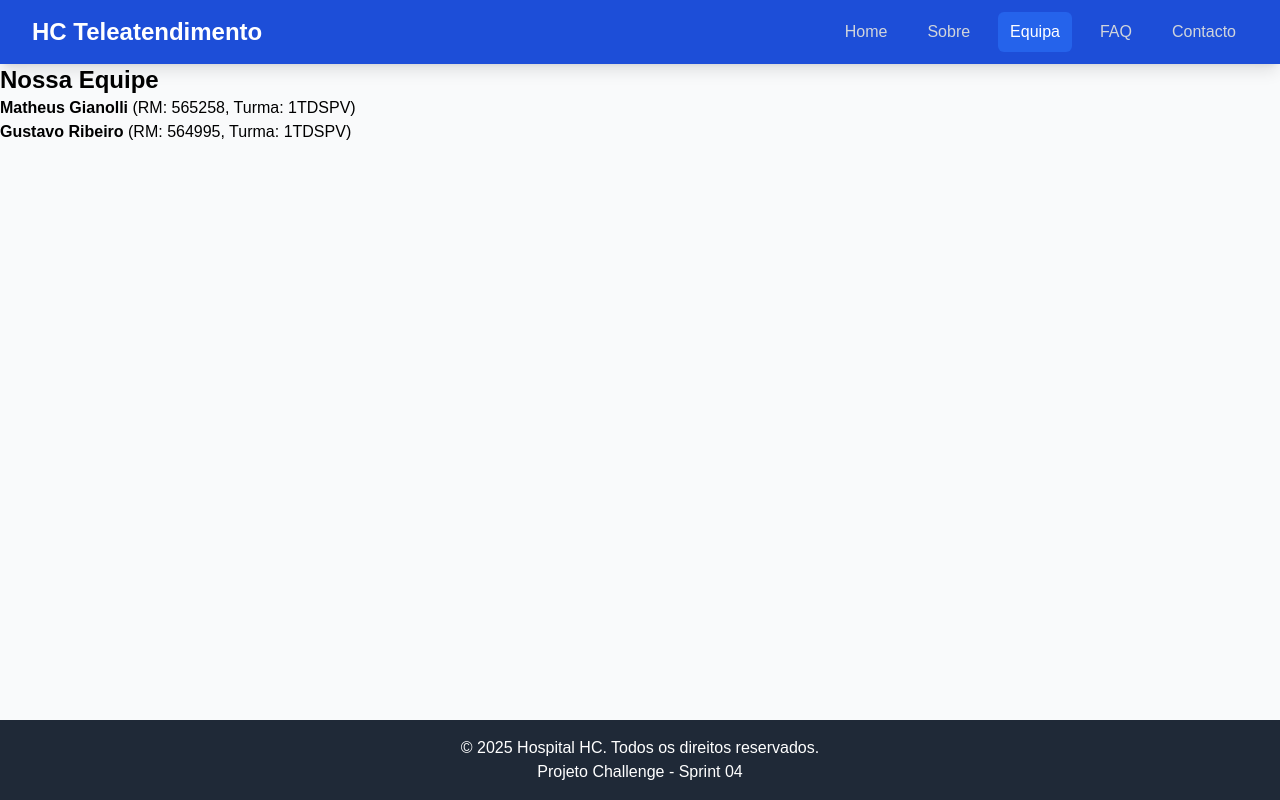
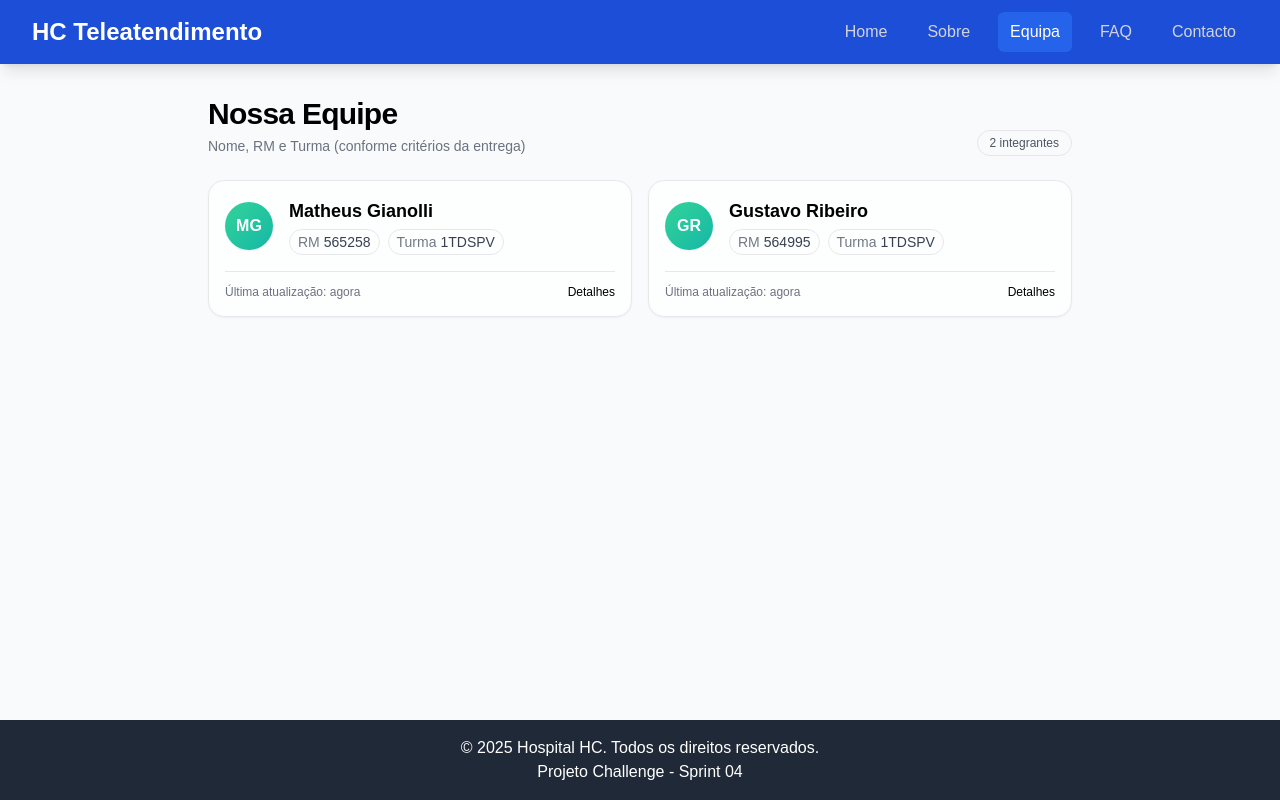
Before and after one commit to MatheusGianolli/CHALLENGEsprint4, a React (Vite) app: page /team in a window 1280 px wide. Built offline with nearby package versions, Linux system fonts and the light colour scheme.

Commit message:
feat: estilizacao da pagina de integrantes

```diff
--- a/src/pages/Integrantes.tsx
+++ b/src/pages/Integrantes.tsx
@@ -1,25 +1,96 @@
 import React from 'react';
 import type { Integrante } from '../types/integrantes';
 
-// Lista de integrantes (eventualmente virá da API)
+// Dica: se vier de API depois, só substituir este array
 const equipe: Integrante[] = [
   { nome: 'Matheus Gianolli', rm: 565258, turma: '1TDSPV' },
   { nome: 'Gustavo Ribeiro', rm: 564995, turma: '1TDSPV' },
 ];
 
+const getIniciais = (nome: string) =>
+  nome
+    .split(' ')
+    .map(p => p[0])
+    .join('')
+    .slice(0, 2)
+    .toUpperCase();
+
 const Integrantes: React.FC = () => {
   return (
-    <div>
-      <h2 className="text-2xl font-bold">Nossa Equipe</h2>
-      <ul>
+    <section aria-labelledby="titulo-integrantes" className="mx-auto max-w-4xl px-4 py-8">
+      <header className="mb-6 flex items-end justify-between">
+        <div>
+          <h2 id="titulo-integrantes" className="text-3xl font-extrabold tracking-tight">
+            Nossa Equipe
+          </h2>
+          <p className="mt-1 text-sm text-gray-500 dark:text-gray-400">
+            Nome, RM e Turma (conforme critérios da entrega)
+          </p>
+        </div>
+        {/* contador opcional */}
+        <span className="rounded-full border px-3 py-1 text-xs text-gray-600 dark:text-gray-300">
+          {equipe.length} integrante{equipe.length > 1 ? 's' : ''}
+        </span>
+      </header>
+
+      <ul
+        role="list"
+        className="grid gap-4 sm:grid-cols-2"
+      >
         {equipe.map((membro) => (
-          <li key={membro.rm}>
-            {/* Penalidade: Mostrar Nome, RM e Turma */}
-            <strong>{membro.nome}</strong> (RM: {membro.rm}, Turma: {membro.turma})
+          <li
+            key={membro.rm}
+            className="group rounded-2xl border bg-white/70 p-4 shadow-sm backdrop-blur transition
+                       hover:-translate-y-0.5 hover:shadow-md
+                       dark:border-gray-800 dark:bg-gray-900/60"
+          >
+            <div className="flex items-center gap-4">
+              {/* Avatar com iniciais */}
+              <div
+                aria-hidden
+                className="grid h-12 w-12 place-items-center rounded-full
+                           bg-gradient-to-br from-emerald-400 to-teal-500
+                           font-semibold text-white shadow-sm"
+              >
+                {getIniciais(membro.nome)}
+              </div>
+
+              <div className="min-w-0">
+                <h3 className="truncate text-lg font-semibold">
+                  {membro.nome}
+                </h3>
+                <div className="mt-1 flex flex-wrap gap-2 text-sm">
+                  <span className="inline-flex items-center gap-1 rounded-full border px-2 py-0.5
+                                   text-gray-700 dark:text-gray-300 dark:border-gray-700">
+                    <span className="opacity-70">RM</span>
+                    <span className="font-medium">{membro.rm}</span>
+                  </span>
+                  <span className="inline-flex items-center gap-1 rounded-full border px-2 py-0.5
+                                   text-gray-700 dark:text-gray-300 dark:border-gray-700">
+                    <span className="opacity-70">Turma</span>
+                    <span className="font-medium">{membro.turma}</span>
+                  </span>
+                </div>
+              </div>
+            </div>
+
+            {/* linha sutil e ações (opcional) */}
+            <div className="mt-4 border-t dark:border-gray-800 pt-3 flex items-center justify-between">
+              <span className="text-xs text-gray-500 dark:text-gray-400">
+                Última atualização: agora
+              </span>
+              <button
+                type="button"
+                className="text-xs underline-offset-2 hover:underline outline-none
+                           focus-visible:ring-2 focus-visible:ring-emerald-400 rounded"
+              >
+                Detalhes
+              </button>
+            </div>
           </li>
         ))}
       </ul>
-    </div>
+    </section>
   );
 };
 
```
